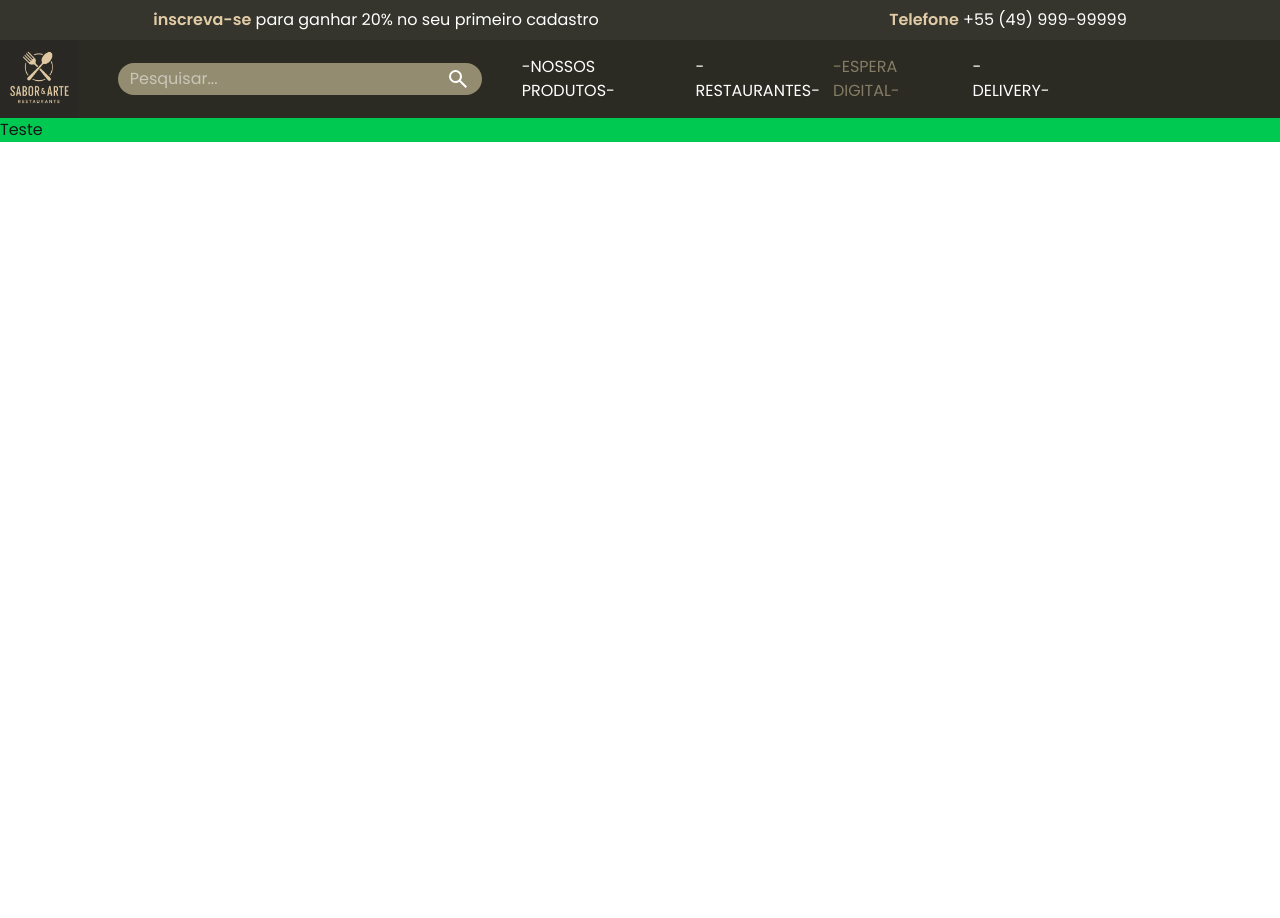
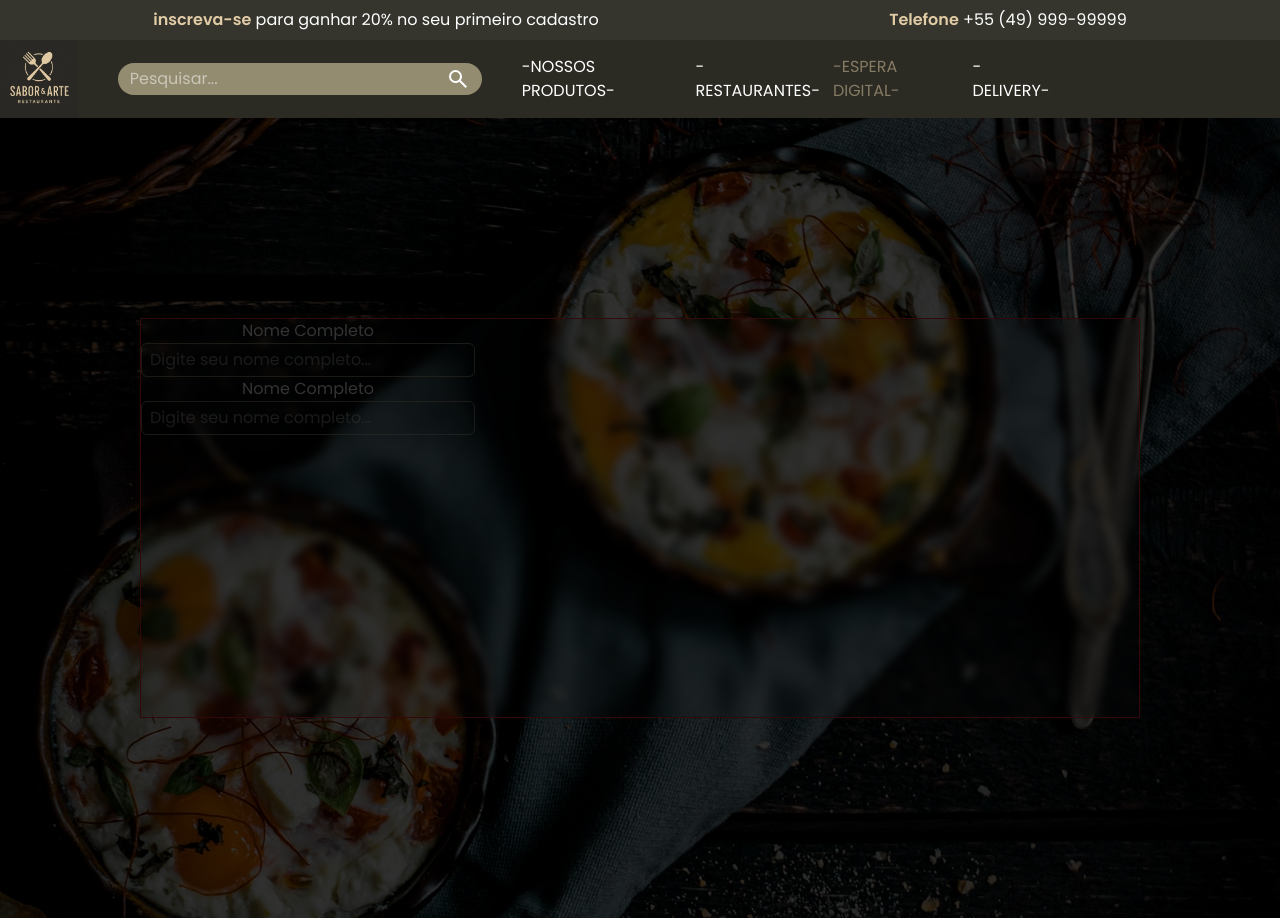
Before and after one commit to Kmeliuskas/app_menu_reserva, a Next.js app in the folder app_menu_reserva/: page /site_online/pg_espera_digital in a window 1280 px wide. Before the commit the page ends 800 px from the top, so only its background shows below. Built offline with nearby package versions, Linux system fonts and the light colour scheme; some icons are missing.

Commit message:
Alteração pagina espera-digital

```diff
--- a/app_menu_reserva/src/app/globals.css
+++ b/app_menu_reserva/src/app/globals.css
@@ -16,8 +16,10 @@
 
 @media (prefers-color-scheme: dark) {
   :root {
-    --background: #0a0a0a;
-    --foreground: #ededed;
+    /* --background: #0a0a0a;
+    --foreground: #ededed; */
+    --background: #ffffff;
+    --foreground: #171717;
   }
 }
 
--- a/app_menu_reserva/src/app/site_online/pg_espera_digital/page.tsx
+++ b/app_menu_reserva/src/app/site_online/pg_espera_digital/page.tsx
@@ -6,8 +6,16 @@ export default function PaginaEsperaDigital() {
         <div>
             {/* Cabeçalho padrão para as páginas do site online */}
             <Header />
-            <CorpoPagina className="bg-green-500">
-                <h1>Teste</h1>
+            <CorpoPagina className="bg-[url(/imagens/cafe_manha_escuro.jpg)]  brightness-20 min-h-screen flex justify-center items-center bg-no-repeat bg-cover bg-center">
+                <div className="backdrop-blur-xs text-center border border-red-500 w-100 md:w-250 h-100 flex borde">
+                   <form className="flex flex-col">
+                   <label className="text-white">Nome Completo</label>
+                   <input className="border border-[#E2CCA6]/60 rounded-md text-white outline-none px-2 py-1" type="text" name="inputNomeCompleto" placeholder="Digite seu nome completo..." required />
+                   <label className="text-white">Nome Completo</label>
+                   <input className="border border-[#E2CCA6]/60 rounded-md text-white outline-none px-2 py-1" type="text" name="inputNomeCompleto" placeholder="Digite seu nome completo..." required />
+                   </form>
+
+                </div>
             </CorpoPagina>
         </div>
     )
```
